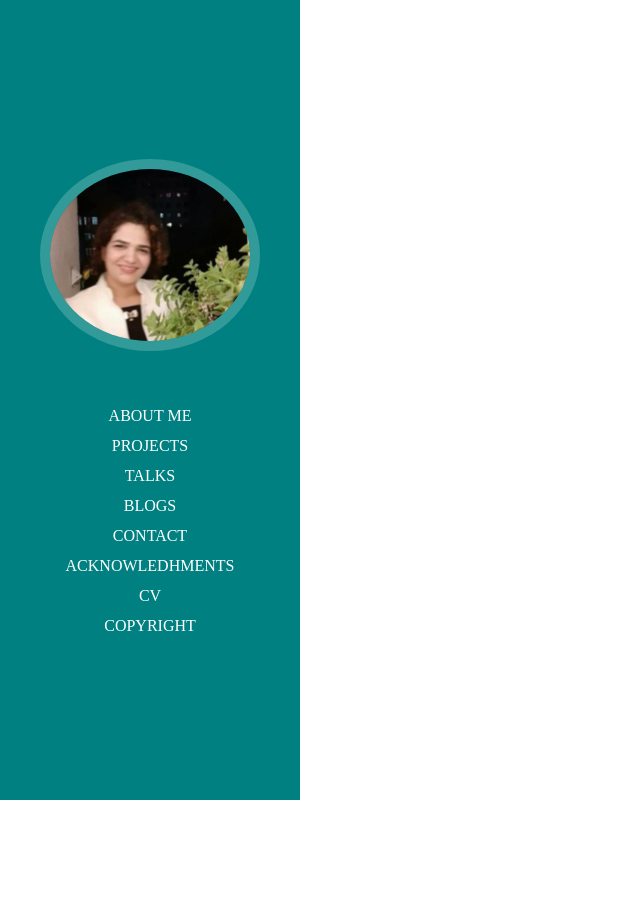
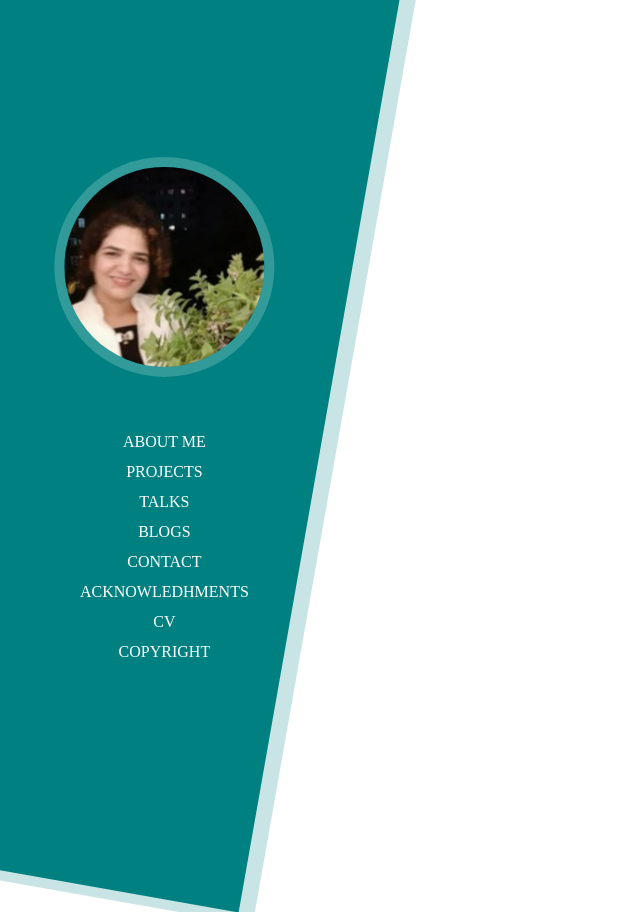
Before and after one commit to azamdashti/azamdashti.github.io, a plain HTML site: page index.html in a window 1280 px wide. Shown: the whole page, without its empty margins (0-640 px from the left). Before the commit the page ends 800 px from the top, so only its background shows below. Drawn offline with Linux system fonts and the light colour scheme.

Commit message:
Sidebar menue was rotated and shadowed.

```diff
--- a/index.html
+++ b/index.html
@@ -10,20 +10,32 @@
     <main>
       <div
         style="
-          width: 300px;
-          height: 100%;
+          transform: rotate(10deg);
+          width: 400px;
+          height: 120%;
           display: flex;
           background-color: #008080;
           position: absolute;
           flex-direction: column;
           align-content: center;
           justify-content: center;
-          align-items: center;
+          align-items: flex-end;
           row-gap: 50px;
+          margin: -75px 0 0 -75px;
+          box-shadow: 16px 10px 0px #00808036;
+        "
+      >
+        <div
+          style="
+            transform: rotate(-10deg);
+            display: flex;
+            flex-direction: column;
+            row-gap: 50px;
+            margin-right: 50px;
           "
         >
           <img
-          src="img/img.png"
+            src="img/AzamProfilePic.jpg"
             alt="Azam Dashti Khavidaki"
             style="
               width: 200px;
@@ -60,6 +72,7 @@
             </ul>
           </nav>
         </div>
+      </div>
       <div></div>
     </main>
 
```
Also changed, not shown: img/AzamProfilePic.jpg (added), img/img.png (deleted). Lines whose indentation alone changed are shown as unchanged.
